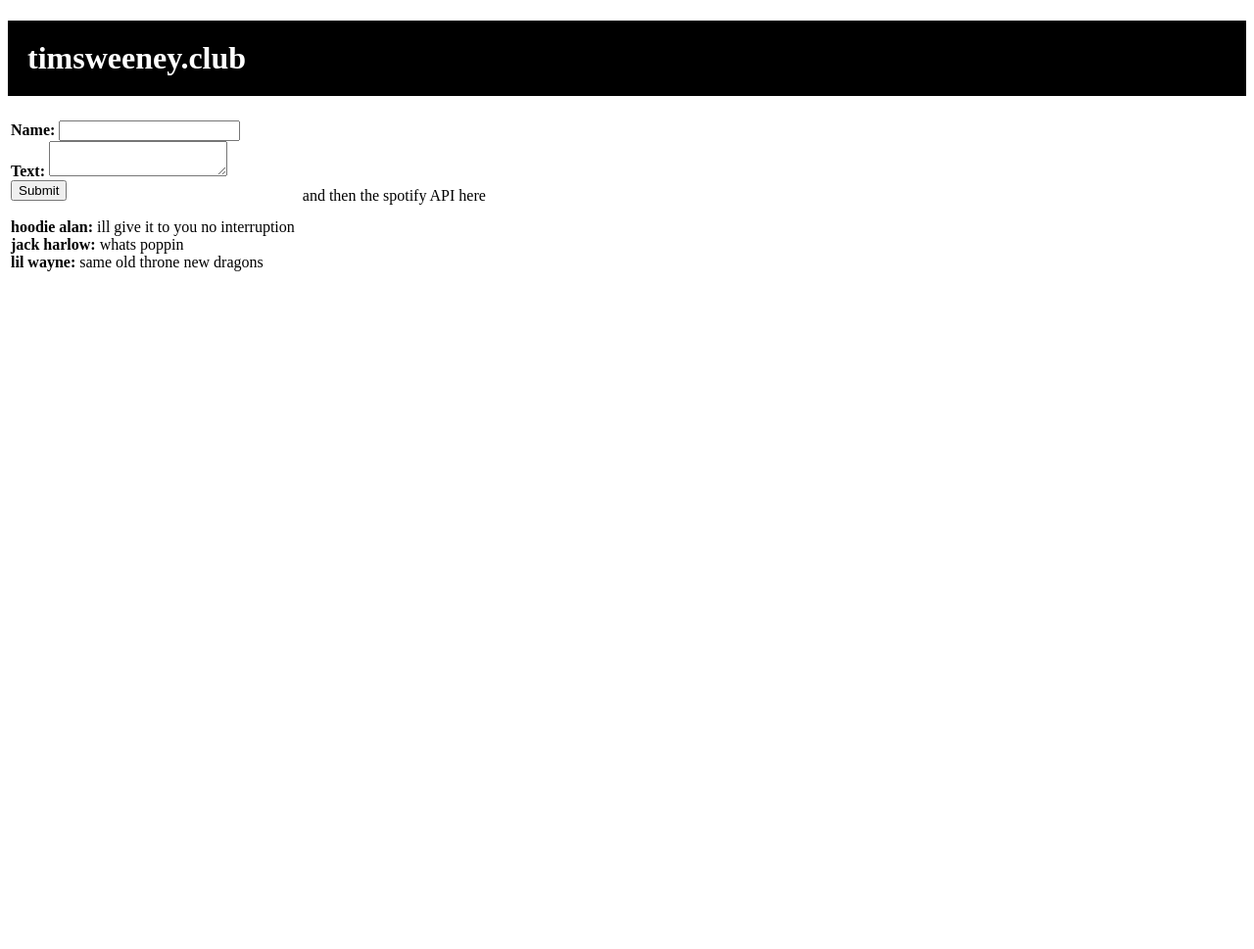
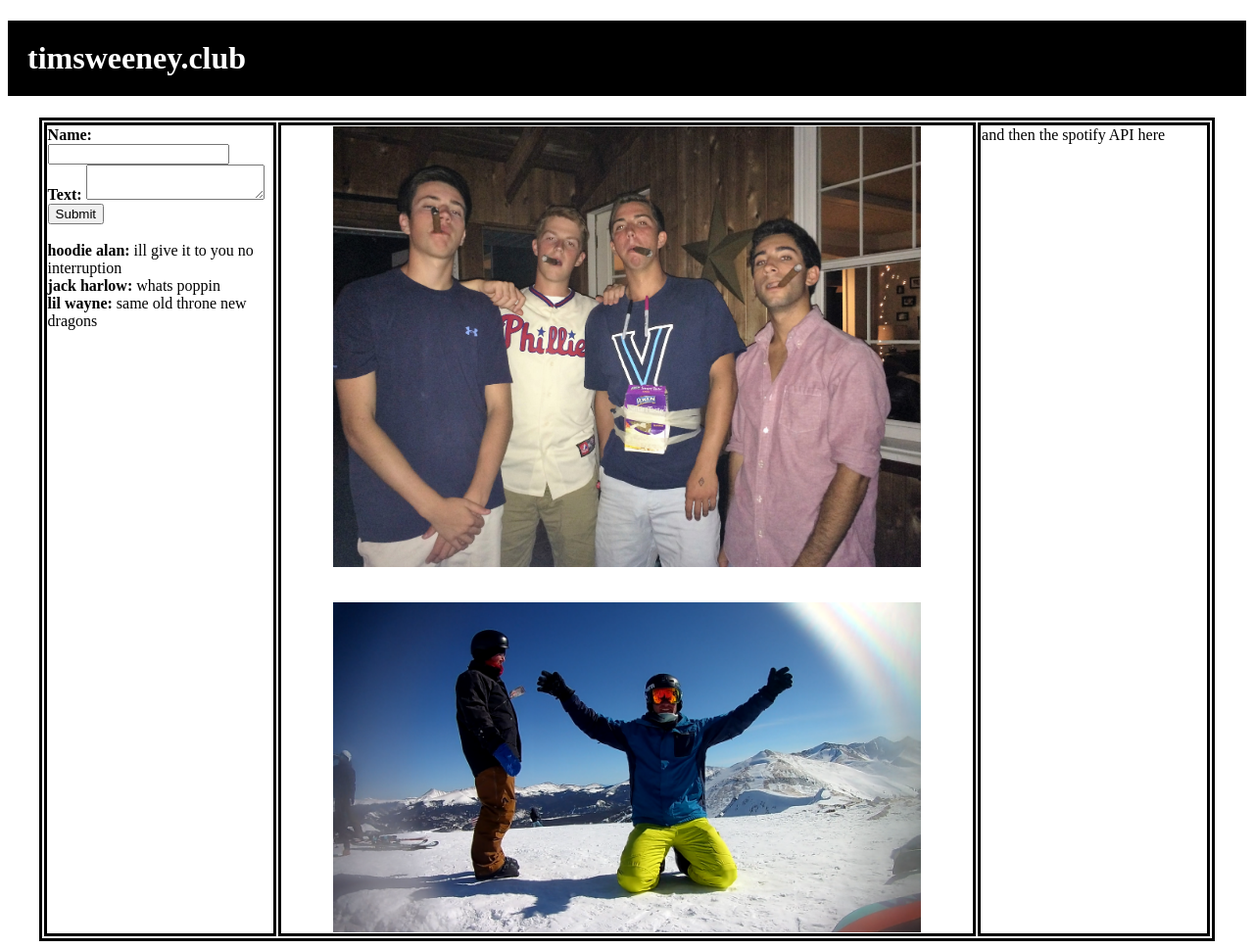
Before and after one commit to timsweeney7/Website, a Flask app: page / in a window 1280 px wide. Shown: the whole page at 98% size. Before the commit the page ends 277 px from the top, so only its background shows below. Run offline with Flask 2, Linux system fonts and the light colour scheme.

Commit message:
Changed the website layout so we have 3 columns
We have a column for posts that takes a name and text.  A column for
pictures. And a column for the spotify API (not implemented yet)

```diff
--- a/app/templates/header.html
+++ b/app/templates/header.html
@@ -8,6 +8,26 @@
         background-color: black;
         color: white;
     }
+    table{
+        border: 3px solid black;
+        margin-left: auto;
+        margin-right: auto;
+        width: 95%
+    }
+    td{
+        border: 3px solid black;
+    }
+    td.side{
+        width: 20%;
+        vertical-align: text-top;
+
+    }
+    img.picture_class{
+        width: 600px;
+        display: block;
+        margin-left: auto;
+        margin-right: auto;
+     }
 </style>
 <head>
     <meta charset="UTF-8">
--- a/app/templates/home.html
+++ b/app/templates/home.html
@@ -1,17 +1,9 @@
 {% extends 'header.html' %}
-
-<style>
-    table, td{border: 3px solid black;}
-    img {width:48px;height:48px;}
-    .fit-picture {
-        width: 250px;
-    }
-</style>
 
 {% block posts %}
 <table>
     <tr>
-        <td>
+        <td class="side">
             <form method="post">
                 {{ form.csrf_token }}
                 <b>{{ form.name.label }}:</b> {{ form.name(size=20) }}<br>
@@ -24,20 +16,14 @@
         </td>
 
         <td>
-            {# Standard image #}
-            {# <img  src="{{ url_for('static', filename='IMG_1244.JPG') }}" alt="The bros"> #}
+            {# sizing using percentages and Styles #}
+            <img  src="{{ url_for('static', filename='IMG_1244.JPG') }}" alt="The bros" class="picture_class"> <br><br>
 
-            {# sizing using width #}
-            {# <img  src="{{ url_for('static', filename='IMG_1244.JPG') }}" alt="The bros" width="100"> #}
-
-            {# sizing using height #}
-            {# <img  src="{{ url_for('static', filename='IMG_1244.JPG') }}" alt="The bros" height="100"> #}
-
-            {# sizing using both #}
-            {# <img  src="{{ url_for('static', filename='IMG_1244.JPG') }}" alt="The bros" width="100" height="100"> #}
+            {# adding another picture #}
+            <img  src="{{ url_for('static', filename='Screenshot (4).png') }}" alt="Nathan and Zack, Breck" class="picture_class">
         </td>
 
-         <td>
+         <td class="side">
             and then the spotify API here
         </td>
     </tr>
```
Also changed, not shown: app/templates/scratch.html (+35 -3 lines).
